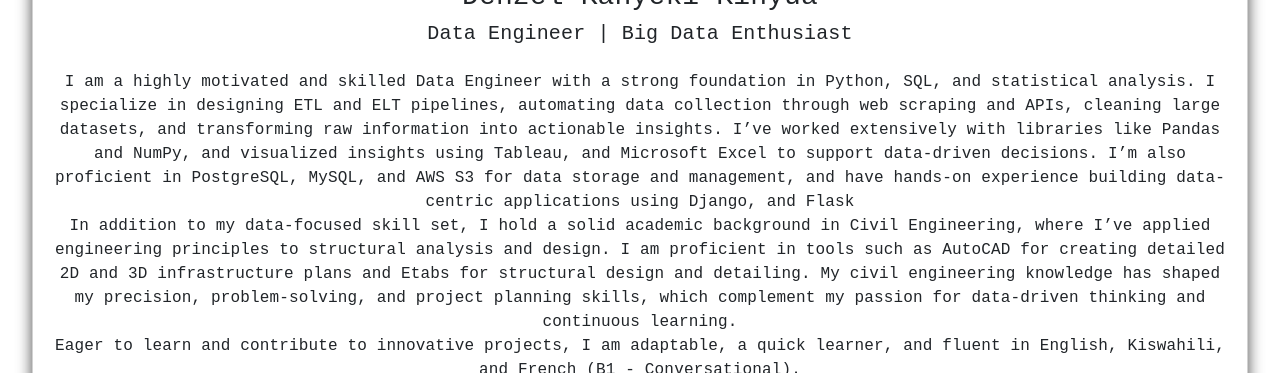
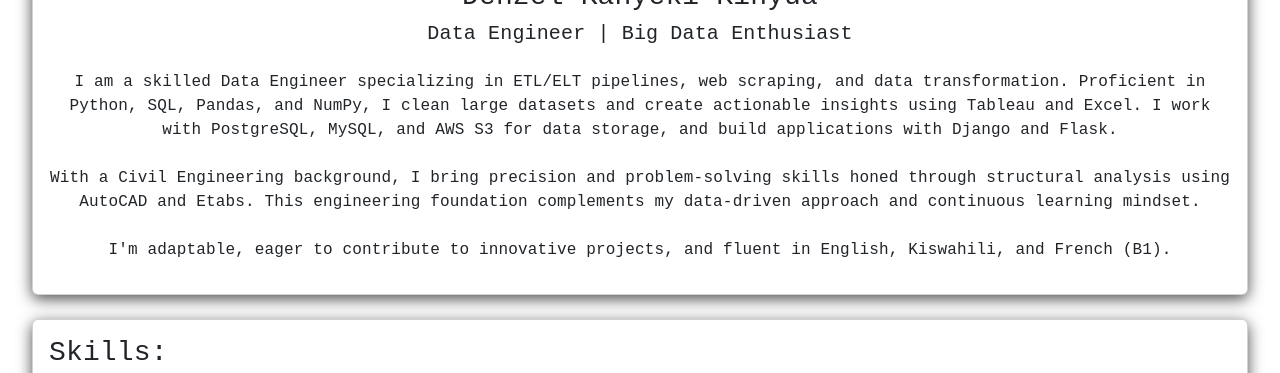
Before and after one commit to dkkinyua/my-portfolio, a React (Create React App) app in the folder frontend/: page / in a window 1280 px wide. Shown: the part 427-800 px from the top of the page. Built offline with nearby package versions, Linux system fonts and the light colour scheme; a web font is replaced by a local one.

Commit message:
Commit: Shortened intro

```diff
--- a/frontend/src/components/Intro.js
+++ b/frontend/src/components/Intro.js
@@ -46,18 +46,12 @@ function Intro() {
           </div>
           <div className='mt-3 text-center'>
             <p>
-              I am a highly motivated and skilled Data Engineer with a strong foundation in Python, SQL, and statistical analysis. I specialize in designing ETL and ELT pipelines, automating data collection through web scraping and APIs, cleaning large datasets, and transforming raw information into actionable insights. I’ve worked extensively with libraries like Pandas and NumPy, and visualized insights using Tableau, and Microsoft Excel to support data-driven decisions. I’m also proficient in PostgreSQL, MySQL, and AWS S3 for data storage and management, and have hands-on experience building data-centric applications using Django, and Flask
-
-              <br />
-
-              In addition to my data-focused skill set, I hold a solid academic background in Civil Engineering, where I’ve applied engineering principles to structural analysis and design. I am proficient in tools such as AutoCAD for creating detailed 2D and 3D infrastructure plans and Etabs for structural design and detailing. My civil engineering knowledge has shaped my precision, problem-solving, and project planning skills, which complement my passion for data-driven thinking and continuous learning.
-
-              <br />
-              Eager to learn and contribute to innovative projects, I am adaptable, a quick learner, and fluent in English, Kiswahili, and French (B1 - Conversational).
-
-
+            I am a skilled Data Engineer specializing in ETL/ELT pipelines, web scraping, and data transformation. Proficient in Python, SQL, Pandas, and NumPy, I clean large datasets and create actionable insights using Tableau and Excel. I work with PostgreSQL, MySQL, and AWS S3 for data storage, and build applications with Django and Flask.
+            <br /><br />
+            With a Civil Engineering background, I bring precision and problem-solving skills honed through structural analysis using AutoCAD and Etabs. This engineering foundation complements my data-driven approach and continuous learning mindset.
+            <br /><br />
+            I'm adaptable, eager to contribute to innovative projects, and fluent in English, Kiswahili, and French (B1).
             </p>
-
           </div>
         </Card.Body>
       </Card>
```
